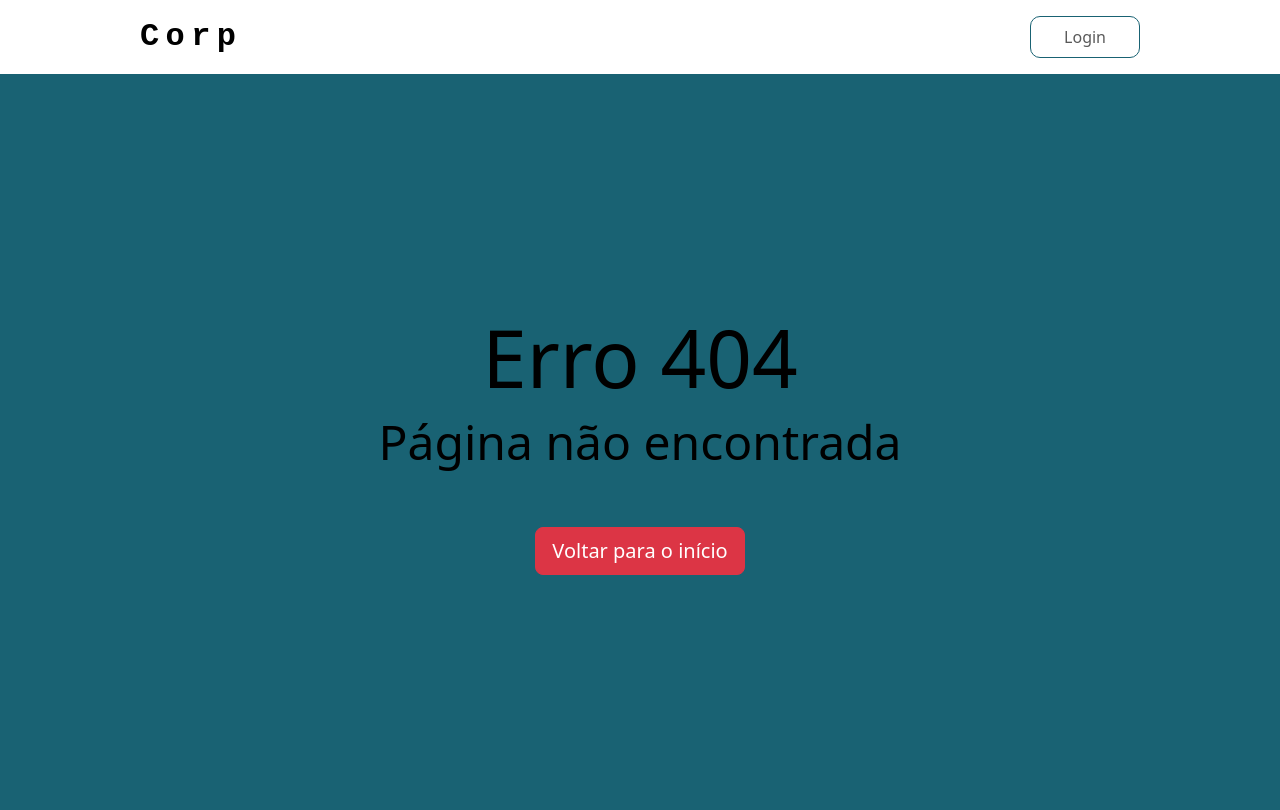
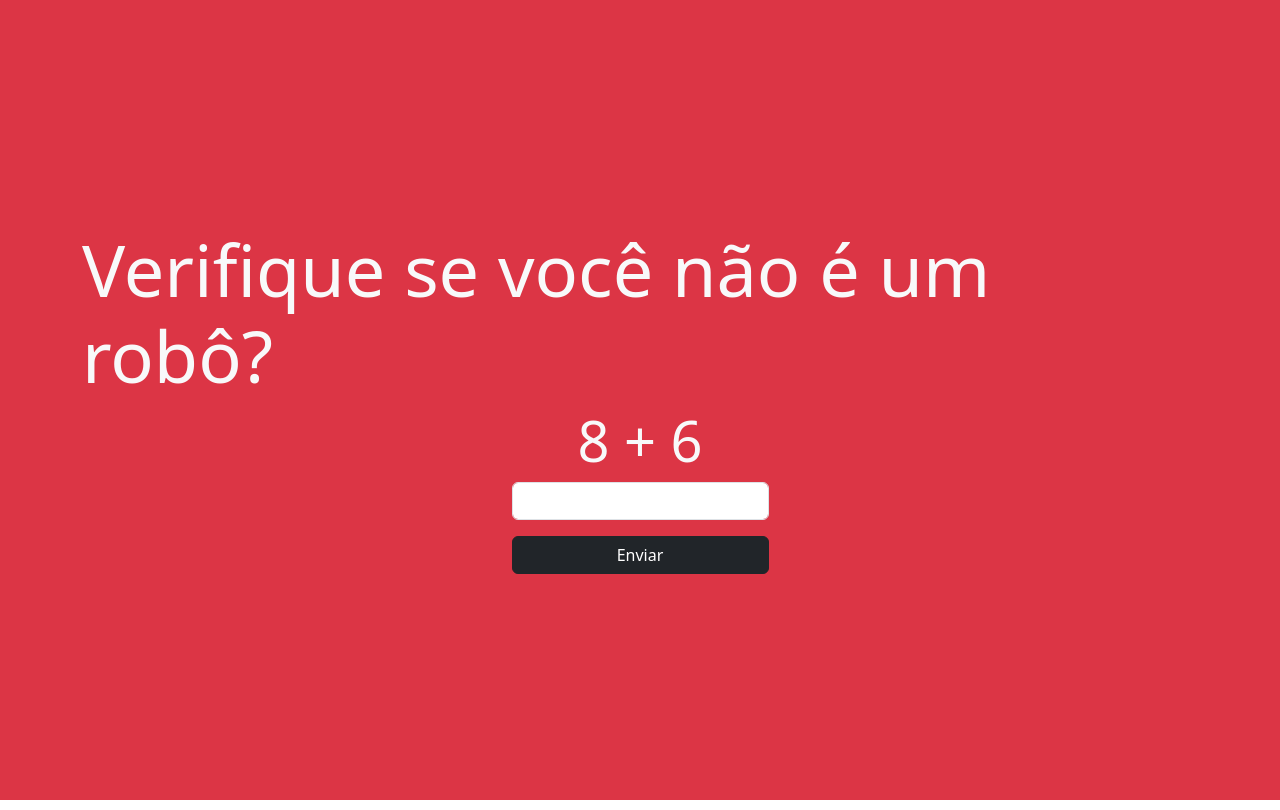
Before and after one commit to SchunckLeonardo/sprint4-front-javascript, a React (Vite) app: page /validation in a window 1280 px wide. Before the commit this address had no page. Built offline with nearby package versions, Linux system fonts and the light colour scheme.

Commit message:
feat: Validation

```diff
--- /dev/null
+++ b/src/assets/css/validation.css
@@ -0,0 +1,3 @@
+.validation-section {
+    height: 100vh;
+}
--- a/src/components/Login.jsx
+++ b/src/components/Login.jsx
@@ -1,7 +1,21 @@
 import '../assets/css/login.css'
 import fotoLogin from '../assets/imgs/fotosprint2.jpeg'
+import { useNavigate } from 'react-router-dom'
+import { useState } from 'react'
 
 function Login() {
+
+    let [emailInput, setEmailInput] = useState('')
+    let [passwordInput, setPasswordInput] = useState('')
+
+    let navigate = useNavigate()
+
+    let enterAccount = () => {
+        localStorage.setItem('email', emailInput)
+        localStorage.setItem('password', passwordInput)
+        navigate('/validation')
+    }
+
     return (
         <>
             <main className="container d-flex flex-column justify-content-center align-items-center p-5">
@@ -10,10 +24,10 @@ function Login() {
                         <h2 className='display-3 text-center mb-5'>Entrar na sua conta</h2>
                         <form className='d-flex flex-column justify-content-between'>
                             <label htmlFor="email" className='form-label'>E-mail:</label>
-                            <input type="email" name='email' className='form-control mb-3' />
+                            <input placeholder='Digite o seu email' value={emailInput} onChange={(e) => setEmailInput(e.target.value)} required id="emailInput" type="email" name='email' className='form-control mb-3' />
                             <label htmlFor="password" className='form-label'>Senha:</label>
-                            <input type="password" name='password' className='form-control mb-3' />
-                            <button className='btn btn-outline-dark w-100'>Logar</button>
+                            <input placeholder='Digite a sua senha' value={passwordInput} onChange={(e) => setPasswordInput(e.target.value)} required id="passwordInput" type="password" name='password' className='form-control mb-3' />
+                            <button onClick={enterAccount} className='btn btn-outline-dark w-100'>Logar</button>
                         </form>
                     </div>
                     <div className="col-lg-6 d-flex justify-content-center align-items-center">
--- /dev/null
+++ b/src/components/Validation.jsx
@@ -0,0 +1,68 @@
+import { useState, useEffect } from 'react';
+import '../assets/css/validation.css';
+import { useNavigate } from 'react-router-dom';
+
+function Validation() {
+  const [userInput, setUserInput] = useState('');
+  const [randomNum1, setRandomNum1] = useState(0);
+  const [randomNum2, setRandomNum2] = useState(0);
+  const navigate = useNavigate();
+
+  useEffect(() => {
+    setRandomNum1(getRandomNum());
+    setRandomNum2(getRandomNum());
+  }, []);
+
+  function getRandomNum() {
+    return Math.floor(Math.random() * 10);
+  }
+
+  const somaDosDois = randomNum1 + randomNum2;
+  const isCorrect = somaDosDois === parseInt(userInput, 10);
+
+  function verifyRobot() {
+    if (isCorrect) {
+      navigate('/');
+    } else {
+      navigate('/validation');
+    }
+  }
+
+  return (
+    <>
+      <section className="container-fluid validation-section d-flex flex-column justify-content-center align-items-cente bg-danger">
+        <div className="container d-flex flex-column justify-content-center align-items-center">
+          <div className="row">
+            <div className="col-lg-12">
+              <h2 className="display-2 text-light">
+                Verifique se você não é um robô?
+              </h2>
+            </div>
+          </div>
+          <div className="row">
+            <div className="col-lg-12">
+              <h2 className="display-4 text-light">
+                {randomNum1} + {randomNum2}
+              </h2>
+            </div>
+          </div>
+          <div className="row">
+            <div className="col-lg-12">
+              <input
+                type="number"
+                className="form-control mb-3"
+                value={userInput}
+                onChange={(e) => setUserInput(e.target.value)}
+              />
+              <button onClick={verifyRobot} className="btn btn-dark w-100">
+                Enviar
+              </button>
+            </div>
+          </div>
+        </div>
+      </section>
+    </>
+  );
+}
+
+export default Validation;
--- a/src/main.jsx
+++ b/src/main.jsx
@@ -4,6 +4,7 @@ import App from './App.jsx'
 import Error from './components/Error.jsx'
 import Login from './components/Login.jsx'
 import Home from './components/Home.jsx'
+import Validation from './components/Validation.jsx'
 import '../node_modules/bootstrap/dist/css/bootstrap.css'
 import '../node_modules/bootstrap/dist/js/bootstrap.js'
 import { createBrowserRouter, RouterProvider } from 'react-router-dom'
@@ -23,6 +24,11 @@ const router = createBrowserRouter([
         element: <Login/>,
       }
     ]
+  },
+  {
+    path: '/validation',
+    element: <Validation/>,
+    errorElement: <Error/>
   }
 ])
 
```
